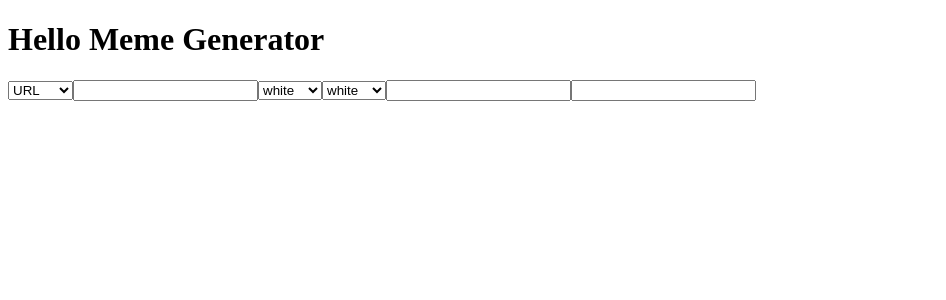
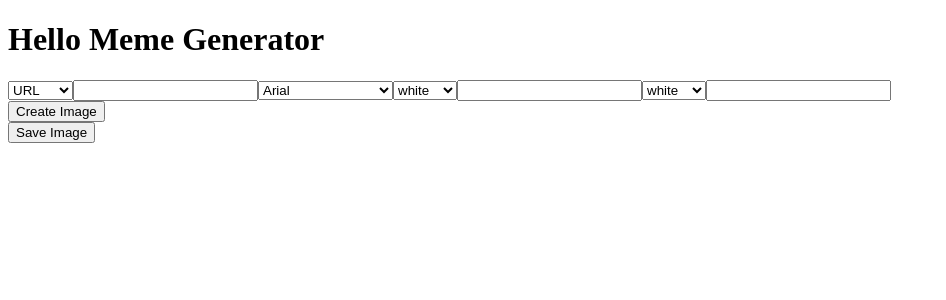
Before and after one commit to alchemy-fullstack-js-fall-2018/meme-generator, a React app: page / in a window 1280 px wide. Shown: the top 300 px of the page, without its empty margins (0-946 px from the left). Built offline with nearby package versions, Linux system fonts and the light colour scheme.

Commit message:
all basic functionality present except fonts

```diff
--- a/src/components/App.css
+++ b/src/components/App.css
@@ -1,24 +1,37 @@
 .card {
-    border: 1px solid red;
     position: relative;
     text-align: center;
     color: white;
-    text-shadow: 1px 1px black;
-    font-size: 30px;
-    background-repeat: no-repeat;
-    background-size: cover;
-    background-position: center;
+    text-shadow: 2px 2px black;
+    font-size: 35px;
     width: auto;
-    height: 700px;
+    height: auto;
+    margin: 0;
 }
 
 .topText {
     color: white;
-    padding-top: 20px;
+    position: absolute;
+    top: 0;
+    margin: 0;
+    left: 50%;
+    transform: translate(-50%);
+}
 
+img {
+    width: 100%
 }
 
 .bottomText {
     color: white;
-    padding-top: 500px;
+    position: absolute;
+    bottom: 10px;
+    margin: 0;
+    left: 50%;
+    transform: translate(-50%);
+
 }
+
+button {
+    display: block;
+}
--- a/src/components/App.js
+++ b/src/components/App.js
@@ -1,5 +1,7 @@
 import React, { Component, Fragment } from 'react';
 import styles from './App.css';
+import fileSaver from 'file-saver';
+import domToImage from 'dom-to-image';
 export default class App extends Component {
     state = {
         imgSource: 'URL',
@@ -7,7 +9,9 @@ export default class App extends Component {
         topText: '',
         bottomText: '',
         topColor: 'white',
-        bottomColor: 'white'
+        bottomColor: 'white',
+        memeImg: '',
+        font: ''
     };
 
     onChange = ({ target }) => {
@@ -15,14 +19,23 @@ export default class App extends Component {
     };
 
     onUpload =  ({ target }) => {
-        console.log('files[0]', target.files[0]);
         let imgURL = window.URL.createObjectURL(target.files[0]);
-        console.log('imgURL', imgURL);
         this.setState({ img: imgURL });
     };
 
+    memeToImage = event => {
+        event.preventDefault();
+        domToImage.toPng(document.getElementById('meme')).then(memeImg => {
+            this.setState({ memeImg });
+        });
+    };
+
+    saveImage = () => {
+        fileSaver.saveAs(this.state.memeImg);
+    };
+
     render() {
-        const { imgSource, img, topText, bottomText, topColor, bottomColor } = this.state;
+        const { imgSource, img, topText, bottomText, topColor, bottomColor, font } = this.state;
         const options = ['URL', 'Upload'].map(imgSource => {
             return <option key={imgSource} value={imgSource}>{imgSource}</option>;
         });
@@ -31,6 +44,9 @@ export default class App extends Component {
         });
         const bottomColorOptions = ['black', 'white', 'red', 'orange', 'yellow', 'green', 'blue', 'purple', 'brown', 'grey'].map(bottomColor => {
             return <option key={bottomColor} value={bottomColor}>{bottomColor}</option>;
+        });
+        const fontOptions = ['Arial', 'Times New Roman', 'Garamond', 'Comic Sans'].map(font => {
+            return <option key={font} value={font}>{font}</option>;
         });
         let input = <input type="text" name="img" value={img} onChange={this.onChange}/>;
         if(imgSource === 'Upload') {
@@ -42,24 +58,29 @@ export default class App extends Component {
         return (
             <Fragment>
                 <h1>Hello Meme Generator</h1>
-                <form>
+                <form onSubmit={this.memeToImage}>
                     <select name="imgSource" defaultValue={imgSource} onChange={this.onChange}>
                         {options}
                     </select>
                     {input}
+                    <select name="font" defaultValue={font} onChange={this.onChange}>
+                        {fontOptions}
+                    </select>
                     <select name="topColor" defaultValue={topColor} onChange={this.onChange}>
                         {topColorOptions}
                     </select>
+                    {topTextInput}
                     <select name="bottomColor" defaultValue={bottomColor} onChange={this.onChange}>
                         {bottomColorOptions}
                     </select>
-                    {topTextInput}
                     {bottomTextInput}
+                    <button>Create Image</button>
                 </form>
-                {img && <div className={styles.card} style={{ backgroundImage: `url(${img})` }}>
-                    <p className={styles.topText} style={{ color: topColor }}>{topText}</p>
+                <div className={styles.card} style={ { fontFamily: font } } id="meme">                    {img && <img src={img}/>}
+                    <p className={styles.topText} style={ { color: topColor } }>{topText}</p>
                     <p className={styles.bottomText} style={{ color: bottomColor }}>{bottomText}</p>
-                </div>}
+                </div>
+                <button onClick={this.saveImage}>Save Image</button>
             </Fragment>
         );
     }
```
